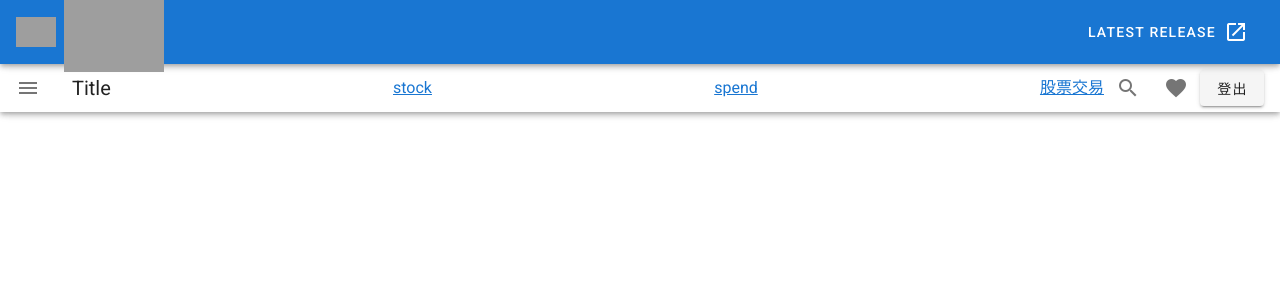
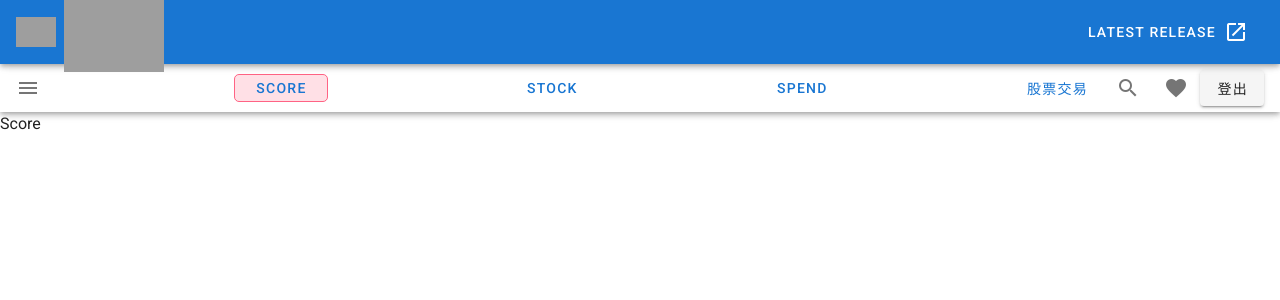
Before and after one commit to mkdodos/vue2money, a Vue app: page /score in a window 1280 px wide. Shown: the top 300 px of the page. Built offline with nearby package versions, Linux system fonts and the light colour scheme; grey boxes are pictures that could not be loaded.

Commit message:
something new today

```diff
--- /dev/null
+++ b/src/components/Score.vue
@@ -0,0 +1,13 @@
+<template>
+  <div>Score</div>
+</template>
+
+<script>
+export default {
+
+}
+</script>
+
+<style>
+
+</style>
--- a/src/components/Toolbar.vue
+++ b/src/components/Toolbar.vue
@@ -2,25 +2,31 @@
   <div>
     <v-toolbar dense>
       <v-app-bar-nav-icon></v-app-bar-nav-icon>
-
-      <v-toolbar-title>Title</v-toolbar-title>
+      <!-- <v-toolbar-title>Title</v-toolbar-title> -->
 
       <v-spacer></v-spacer>
+      <v-btn text>
+       <router-link to="/score">score</router-link>
+      </v-btn>
 
-      <router-link to="/stock">stock</router-link>
       <v-spacer></v-spacer>
-      <router-link to="/spend">spend</router-link>
+      <v-btn text>
+        <router-link to="/stock">stock</router-link>
+      </v-btn>
       <v-spacer></v-spacer>
-      <router-link :to="{name:'StockTransactionAll'}">股票交易</router-link>
-
+      <v-btn text>
+        <router-link to="/spend">spend</router-link>
+      </v-btn>
+      <v-spacer></v-spacer>
+      <v-btn text>
+        <router-link :to="{name:'StockTransactionAll'}">股票交易</router-link>
+      </v-btn>
       <v-btn icon>
         <v-icon>mdi-magnify</v-icon>
       </v-btn>
-
       <v-btn icon>
         <v-icon>mdi-heart</v-icon>
       </v-btn>
-
       <v-btn @click="logout">登出</v-btn>
     </v-toolbar>
   </div>
@@ -57,4 +63,17 @@ export default {
 </script>
 
 <style>
+a {
+  text-decoration: none;
+}
+.router-link-exact-active{
+  /* color:red; */
+  padding:5px 20px;
+  background-color: rgba(255, 99, 132, 0.2);
+  border:1px rgba(255, 99, 132, 1) solid;
+  border-radius: 5px;
+}
+.router-link-active{
+  color:red
+}
 </style>
--- a/src/router/index.js
+++ b/src/router/index.js
@@ -2,6 +2,7 @@ import VueRouter from 'vue-router'
 import Login from '../components/Login';
 import Stock from '../components/Stock';
 import Spend from '../components/Spend';
+import Score from '../components/Score';
 import StockTransaction from '../components/StockTransaction';
 
 import '../firebase/init';
@@ -11,6 +12,7 @@ import { getAuth } from "firebase/auth";
 const router = new VueRouter({
     mode: 'history',
     routes: [
+        { name: 'Score', path: '/score', component: Score },
         { name: 'Spend', path: '/spend', component: Spend },
         { name: 'Login', path: '/login', component: Login },
         { name: 'Stock', path: '/stock', component: Stock },
```
Also changed, not shown: demo/firebase/date.html (added, +44 -0 lines), demo/scores/index.html (+36 -43 lines).
